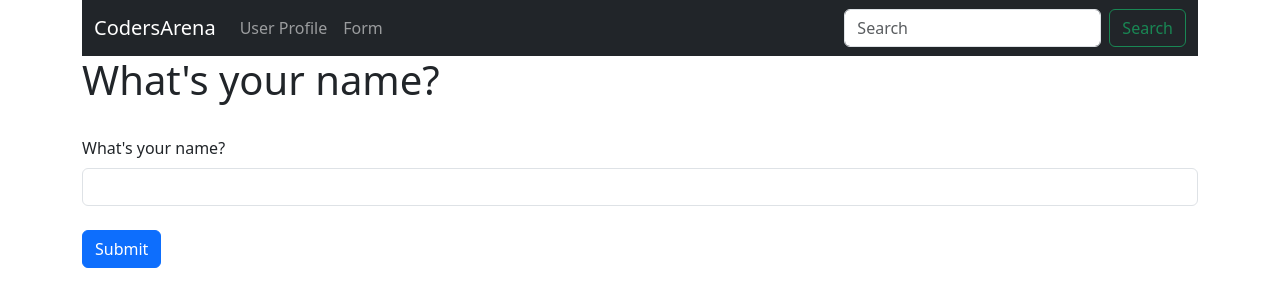
After one commit to clickTwice26/flask_full, a Flask app: page /name in a window 1280 px wide. The commit adds this page. Shown: the top 307 px of the page. Run offline with Flask 3, Linux system fonts and the light colour scheme.

Commit message:
class 5 completed

```diff
--- a/app.py
+++ b/app.py
@@ -1,9 +1,15 @@
 from flask import Flask, render_template, request, redirect
-
+from flask_wtf import FlaskForm
+from wtforms import StringField, SubmitField
+from wtforms.validators import DataRequired
 tutorial_link="https://www.youtube.com/watch?v=0Qxtt4veJIc&list=PLCC34OHNcOtolz2Vd9ZSeSXWc8Bq23yEz"
 app = Flask(__name__) #helps find all of our files and directory
-# Create a route decorator
+app.config['SECRET_KEY'] = 'chipichipichapachapadubidubudabadaba'
 
+# Create a Form Class
+class NamerForm(FlaskForm):
+    name = StringField("What's your name?", validators=[DataRequired()])
+    submit = SubmitField("Submit")# Create a route decorator
 @app.route("/")
 def index():
     first_name = "John"
@@ -19,5 +25,20 @@ def page_not_found(error):
 @app.errorhandler(500)
 def internal_error(error):
     return render_template("500.html"), 500
+
+
+#create name page
+@app.route("/name", methods=["GET", "POST"])
+def name():
+    name = None
+    form = NamerForm()
+    #validate form
+    if form.validate_on_submit():
+        name = form.name.data
+        form.name.data = ''
+    return render_template("name.html", name=name, form=form)
+
+
+
 if __name__ == "__main__":
     app.run(debug=True)
--- /dev/null
+++ b/templates/name.html
@@ -0,0 +1,16 @@
+{% extends 'base.html' %}
+{% block content %}
+    {% if name %}
+        <h1>Hello {{ name }}</h1>
+    	{% else %}
+        <h1>What's your name?</h1><br>
+        <form action="/name" method="POST">
+            {{ form.hidden_tag() }}
+        {{ form.name.label(class='form-label') }}
+        {{ form.name(class='form-control') }}<br>
+        {{ form.submit(class='btn btn-primary') }}
+        </form>
+    {% endif %}
+
+
+{% endblock %}
--- a/templates/navbar.html
+++ b/templates/navbar.html
@@ -11,7 +11,9 @@
         <li class="nav-item">
           <a class="nav-link" href="{{ url_for('user',name='john') }}">User Profile</a>
         </li>
-
+        <li class="nav-item">
+          <a class="nav-link" href="{{ url_for('name') }}">Form</a>
+        </li>
 
       </ul>
       <form class="d-flex" role="search">
```
Also changed, not shown: readme.md.
